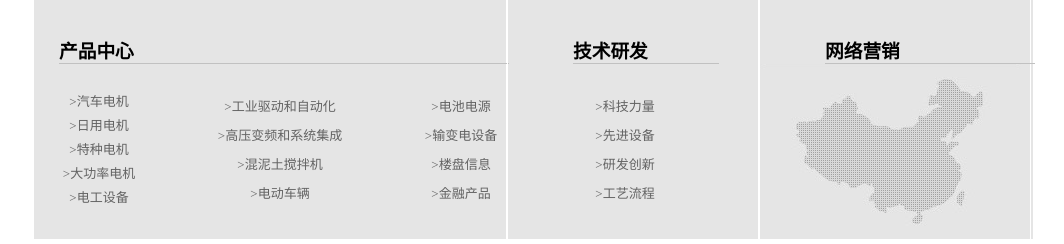
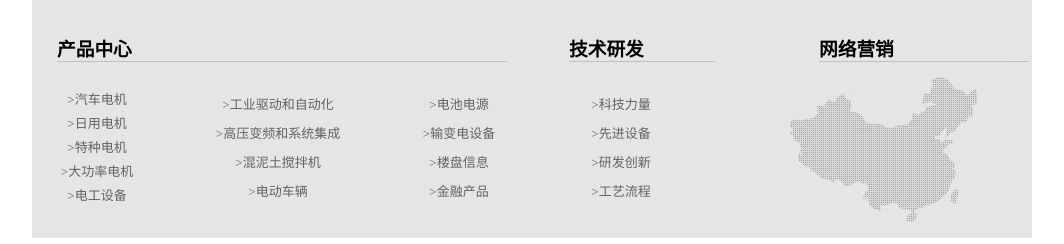
Before and after one commit to jiuzuihuahai/jiuzuihuahai.github.io, a plain HTML site: page index.html in a window 1280 px wide. Shown: the part 1187-1431 px from the top of the page, without its empty margins (108-1172 px from the left). Drawn offline with Linux system fonts and the light colour scheme.

Commit message:
这是一个网页

```diff
--- a/chajian.css
+++ b/chajian.css
@@ -195,7 +195,7 @@
 .weibu{
 	width: 1000px;
 	height: 240px;
-	border: 1px solid white;
+
 	margin: 0 auto;
 	margin-top: 310px;
 	background-color: #e5e5e5;
@@ -256,13 +256,13 @@
 .dakuai{
 	height: 246px;
 	width: 472px;
-	border: 1px solid white;
+
 	float: left;
 }
 .weibu .kuai{
 	height: 246px;
 	width: 250px;
-	border: 1px solid white;
+
 	float: left;
 }
 .weibu .kuai h3{
@@ -290,7 +290,7 @@
 .zuihou{
 	height: 240px;
 	width: 270px;
-	border: 1px solid white;
+
 	float: left;
 }
 .weibu .zuihou h3{
```
